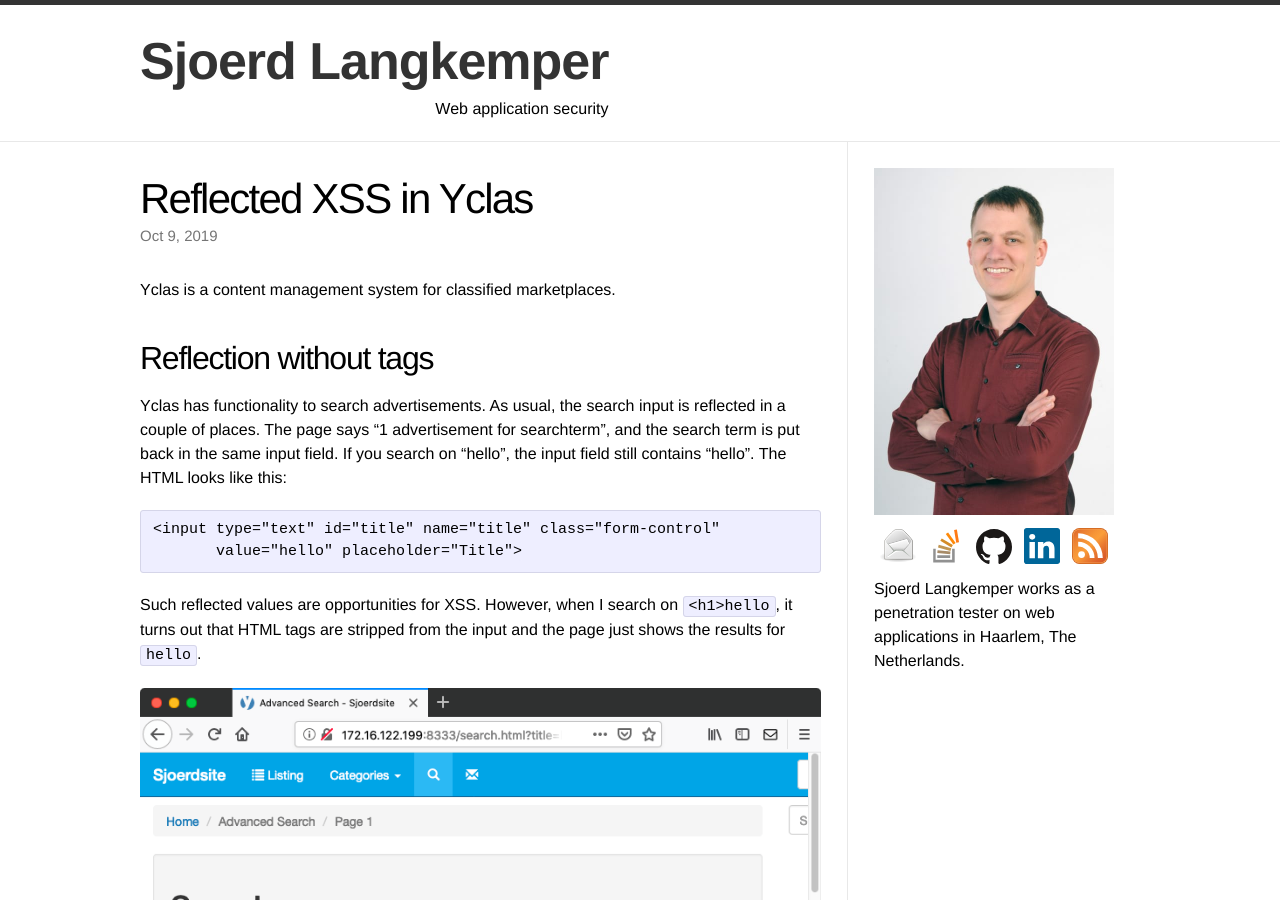
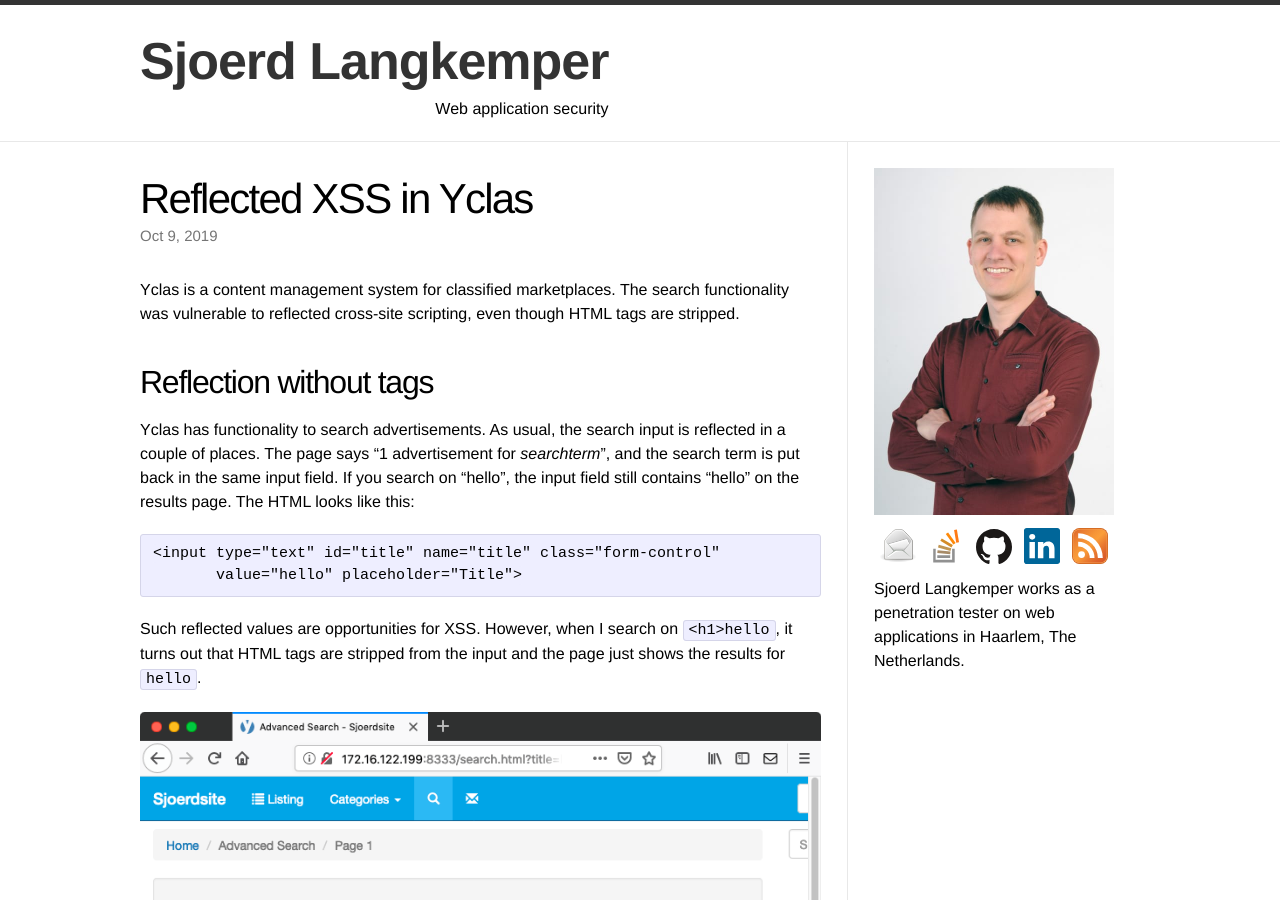
Before and after one commit to Sjord/Sjord.github.io, a Jekyll site: the page built from _posts/2019-05-14-reflected-xss-in-yclas.md, in a window 1280 px wide and 900 px high. Built offline with Jekyll 4.4.1, drawn with Linux system fonts in a browser that asks for light colours.

Commit message:
Expand intro

```diff
--- a/_posts/2019-05-14-reflected-xss-in-yclas.md
+++ b/_posts/2019-05-14-reflected-xss-in-yclas.md
@@ -5,13 +5,13 @@
 date: 2019-10-09
 ---
 
-Yclas is a content management system for classified marketplaces.
+Yclas is a content management system for classified marketplaces. The search functionality was vulnerable to reflected cross-site scripting, even though HTML tags are stripped.
 
 <!-- photo source: https://pixabay.com/photos/architecture-building-geometric-1868547/ -->
 
 ## Reflection without tags
 
-Yclas has functionality to search advertisements. As usual, the search input is reflected in a couple of places. The page says "1 advertisement for searchterm", and the search term is put back in the same input field. If you search on "hello", the input field still contains "hello". The HTML looks like this:
+Yclas has functionality to search advertisements. As usual, the search input is reflected in a couple of places. The page says "1 advertisement for *searchterm*", and the search term is put back in the same input field. If you search on "hello", the input field still contains "hello" on the results page. The HTML looks like this:
 
     <input type="text" id="title" name="title" class="form-control"
            value="hello" placeholder="Title">
```
